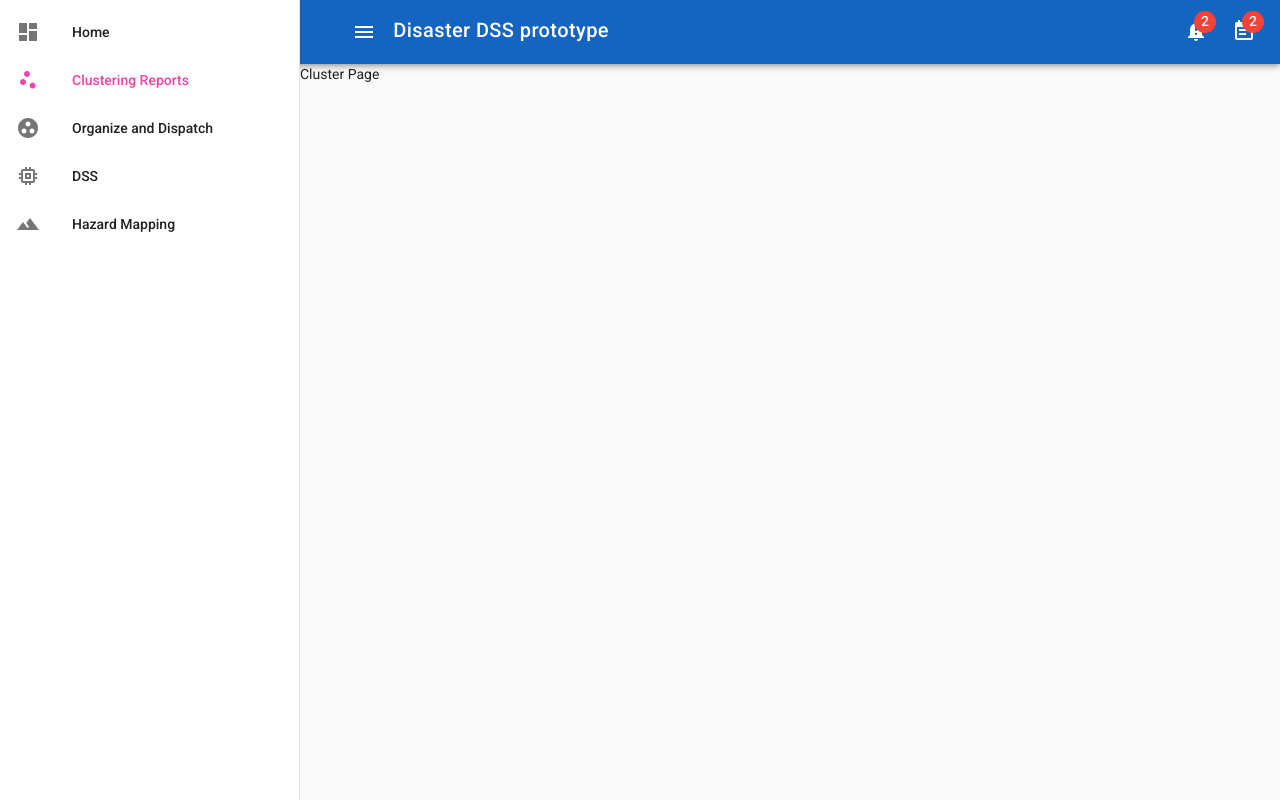
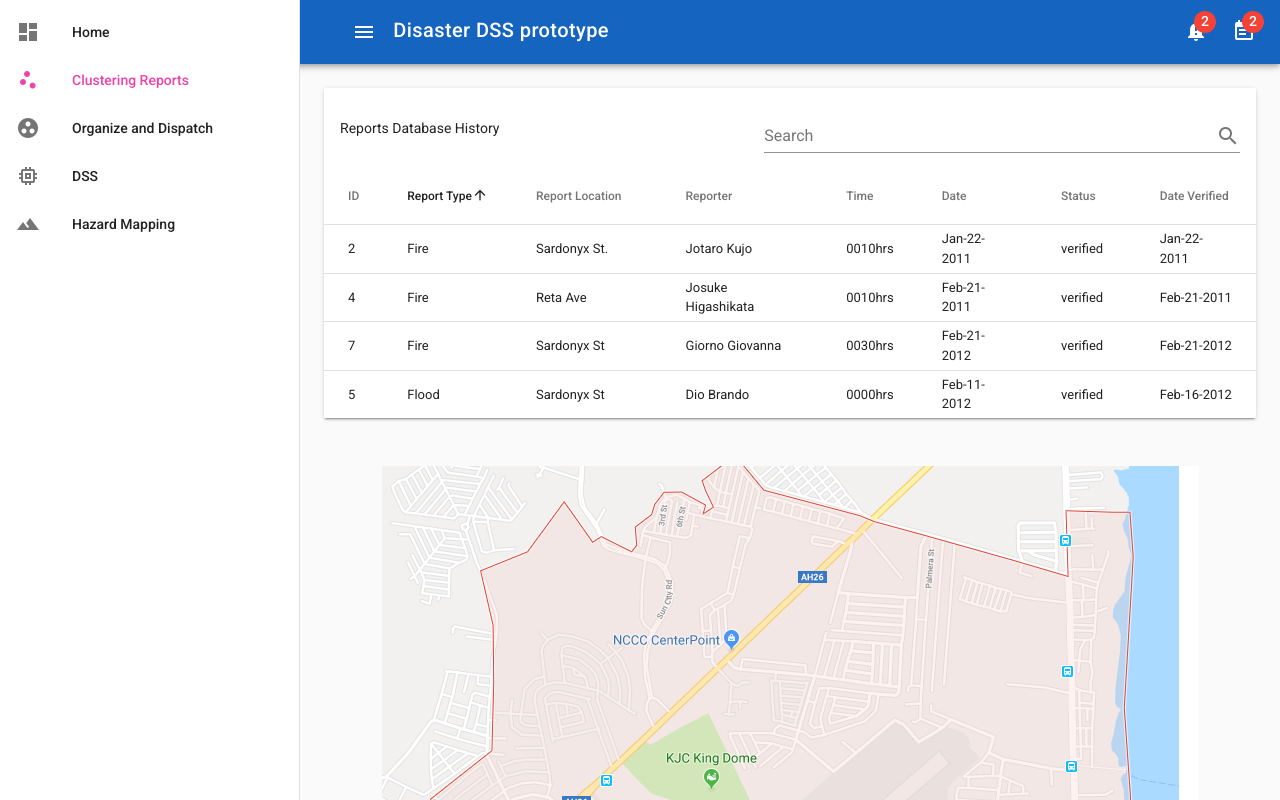
Before and after one commit to KimGranaderos/hazard_mapping, a Vue app: page /clustering-reports in a window 1280 px wide. Shown: the top 800 px of the page. Built offline with nearby package versions, Linux system fonts and the light colour scheme.

Commit message:
cluster table n image

```diff
--- a/src/components/Cluster.vue
+++ b/src/components/Cluster.vue
@@ -1,5 +1,180 @@
 <template>
-  <v-layout>
-    <p>Cluster Page</p>
-  </v-layout>
+  <v-container id="dropdown-example">
+    <v-layout justify-center>
+      <v-card>
+          <v-card-title>
+            Reports Database History
+            <v-spacer></v-spacer>
+            <!-- <v-overflow-btn
+             :items="month"
+             label="Month"
+             target="#dropdown-example"
+             pa-2
+           ></v-overflow-btn> -->
+            <v-text-field
+              v-model="search"
+              append-icon="search"
+              label="Search"
+              single-line
+              hide-details
+            ></v-text-field>
+          </v-card-title>
+        <v-data-table
+          :headers="headers"
+          :items="reports"
+          :search="search"
+          hide-actions
+          item-key="id"
+        >
+          <template slot="items" slot-scope="props">
+            <tr @click="props.expanded = !props.expanded">
+              <td>{{ props.item.id }}</td>
+              <td>{{ props.item.type }}</td>
+              <td>{{ props.item.location }}</td>
+              <td>{{ props.item.reporter }}</td>
+              <td>{{ props.item.time }}</td>
+              <td>{{ props.item.date }}</td>
+              <td>{{ props.item.status }}</td>
+              <td>{{ props.item.date_verified }}</td>
+           </tr>
+          </template>
+          <template slot="expand" slot-scope="props">
+            <v-card flat>
+              <v-card-text>{{ props.item.description }}</v-card-text>
+              <v-card-text>{{ props.item.description_tanod }}</v-card-text>
+            </v-card>
+          </template>
+          <template slot="no-data">
+            <v-alert :value="true" color="error" icon="warning">
+              Sorry, nothing to display here :(
+            </v-alert>
+          </template>
+          <v-alert slot="no-results" :value="true" color="error" icon="warning">
+            Your search for "{{ search }}" found no results.
+          </v-alert>
+        </v-data-table>
+      </v-card>
+    </v-layout>
+
+    <v-layout justify-center mt-5>
+      <img src='/static/mapverified.png'/>
+    </v-layout>
+  </v-container>
+
 </template>
+
+<script>
+  export default {
+    data: () => {
+      return {
+        month: [
+          'Jan', 'Feb', 'Mar',
+          'Gimay', 'May', 'Jun',
+          'Jul', 'Aug', 'Sep',
+          'Oct', 'Nov', 'Dec'
+        ],
+        search: '',
+        headers: [
+          {
+            text: 'ID',
+            align: 'left',
+            sortable: false,
+            value: 'id'
+          },
+          {
+            text: 'Report Type',
+            align: 'left',
+            sortable: true,
+            value: 'type'
+          },
+          {
+            text: 'Report Location',
+            align: 'left',
+            sortable: true,
+            value: 'location'
+          },
+          {
+            text: 'Reporter',
+            align: 'left',
+            sortable: false,
+            value: 'reporter'
+          },
+          {
+            text: 'Time',
+            align: 'left',
+            sortable: false,
+            value: 'time'
+          },
+          {
+            text: 'Date',
+            align: 'left',
+            sortable: false,
+            value: 'date'
+          },
+          {
+            text: 'Status',
+            align: 'left',
+            sortable: true,
+            value: 'status'
+          },
+          {
+            text: 'Date Verified',
+            align: 'left',
+            sortable: false,
+            value: 'date_verified'
+          }
+        ],
+        reports: [
+          {
+            id: '2',
+            type: 'Fire',
+            location: 'Sardonyx St.',
+            reporter: 'Jotaro Kujo',
+            time: '0010hrs',
+            date: 'Jan-22-2011',
+            status: 'verified',
+            date_verified: 'Jan-22-2011',
+            description: 'Description: Report Remarks2',
+            description_tanod: 'Description by Tanod: New Remarks1'
+          },
+          {
+            id: '4',
+            type: 'Fire',
+            location: 'Reta Ave',
+            reporter: 'Josuke Higashikata',
+            time: '0010hrs',
+            date: 'Feb-21-2011',
+            status: 'verified',
+            date_verified: 'Feb-21-2011',
+            description: 'Description: Report Remarks4',
+            description_tanod: 'Description by Tanod: New Remarks2'
+          },
+          {
+            id: '5',
+            type: 'Flood',
+            location: 'Sardonyx St',
+            reporter: 'Dio Brando',
+            time: '0000hrs',
+            date: 'Feb-11-2012',
+            status: 'verified',
+            date_verified: 'Feb-16-2012',
+            description: 'Description: Report Remarks5',
+            description_tanod: 'Description by Tanod: New Remarks3'
+          },
+          {
+            id: '7',
+            type: 'Fire',
+            location: 'Sardonyx St',
+            reporter: 'Giorno Giovanna',
+            time: '0030hrs',
+            date: 'Feb-21-2012',
+            status: 'verified',
+            date_verified: 'Feb-21-2012',
+            description: 'Description: Report Remarks7',
+            description_tanod: 'Description by Tanod: New Remarks4'
+          }
+        ]
+      }
+    }
+  }
+</script>
```
Also changed, not shown: static/mapverified.png (added).
